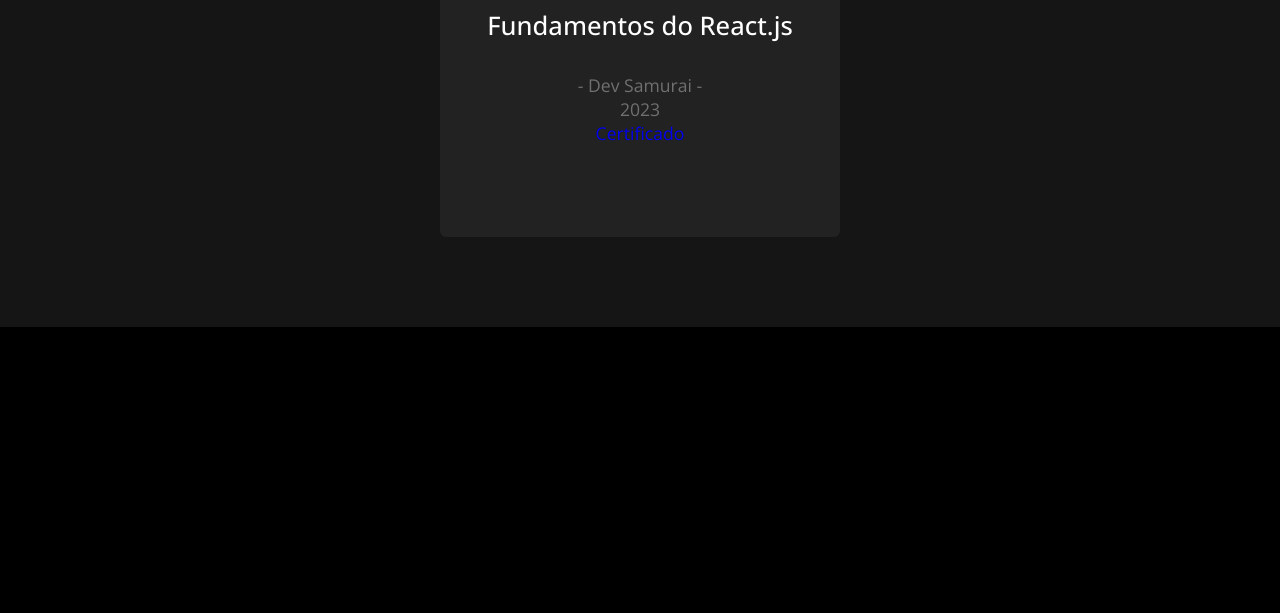
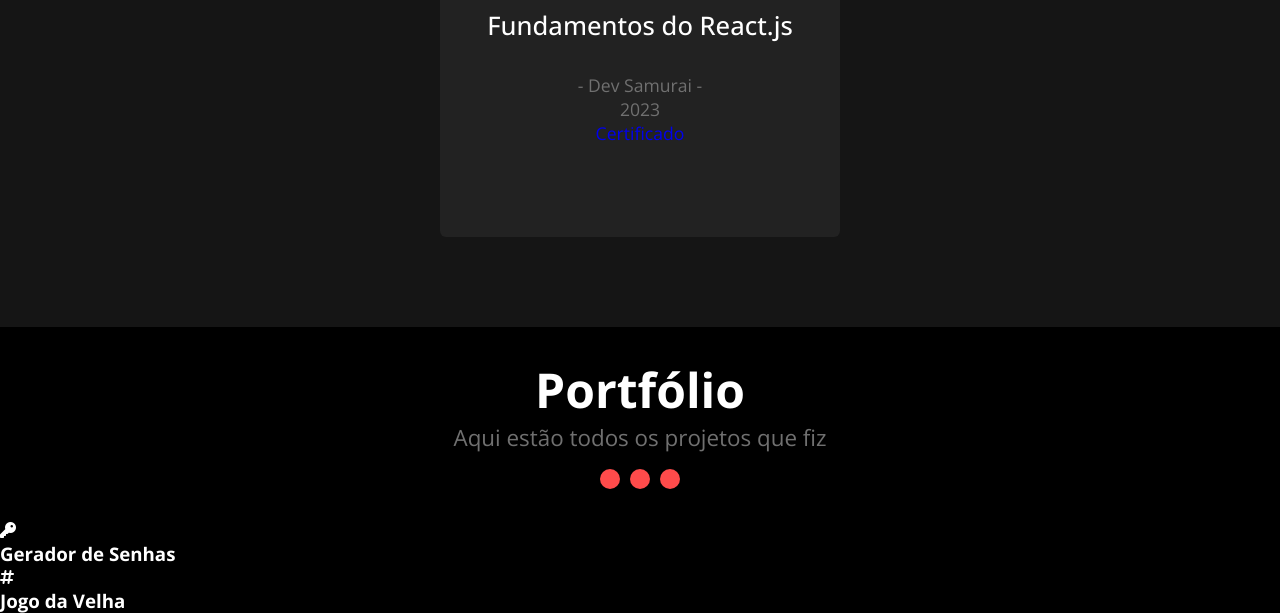
Before and after one commit to MatheusAntonioo/Curriculo-Portfolio, a plain HTML site: page index.html in a window 1280 px wide. Shown: the part 2974-3587 px from the top of the page. Before the commit the page ends 3301 px from the top, so only its background shows below. Drawn offline with nearby package versions, Linux system fonts and the light colour scheme.

Commit message:
portfolio

```diff
--- a/index.html
+++ b/index.html
@@ -8,7 +8,7 @@
   <link rel="stylesheet" href="style.css">
   <title>Currículo</title>
 </head>
-<body>
+<body><!-- BACKGROUND -->
   <div class="background">
     <header>
       <div class="logo">
@@ -38,9 +38,9 @@
       <!-- <div class="perfil"></div> -->
     </div>
 
-  </div><!-- BACKGROUND -->
+  </div>
+  <!-- ABOUT -->
   <main>
-    <!-- ABOUT -->
     <section class="about">
       <div class="about-title">
         <h1>Sobre Mim</h1>
@@ -155,5 +155,32 @@
   </div>
 </section>
 
+<!-- PORTFOLIO -->
+<section class="portfolio">
+  <div class="about-title">
+    <h1>Portfólio</h1>
+    <p>Aqui estão todos os projetos que fiz</p>
+    <div>
+      <span></span>
+      <span></span>
+      <span></span>
+    </div>
+  </div>
+  <div class="my-portfolio">
+    <ul>
+      <li>
+        <i class="fa-solid fa-key"></i>
+        <h3>Gerador de Senhas</h3>
+        <p></p>
+      </li>
+      <li>
+        <i class="fa-solid fa-hashtag"></i>
+        <h3>Jogo da Velha</h3>
+        <p></p>
+      </li>
+    </ul>
+  </div>
+</section>
+
 </body>
 </html>
--- a/style.css
+++ b/style.css
@@ -417,3 +417,7 @@
     border-bottom: 2px solid #ff4b4b;
     border-left: 2px solid #ff4b4b;
   } */
+
+  .portfolio{
+    color: #fff;
+  }
```
